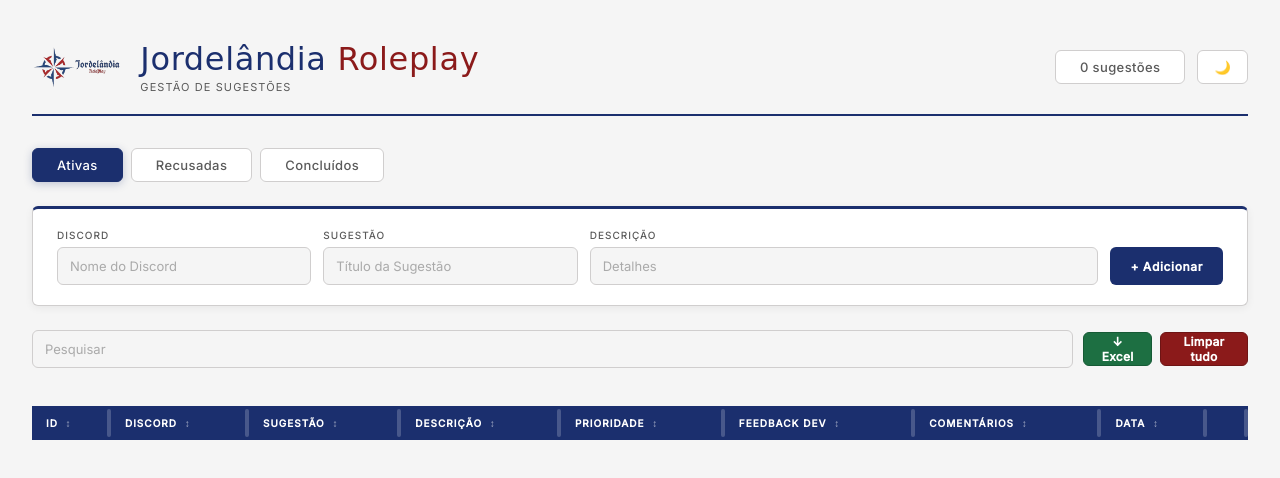
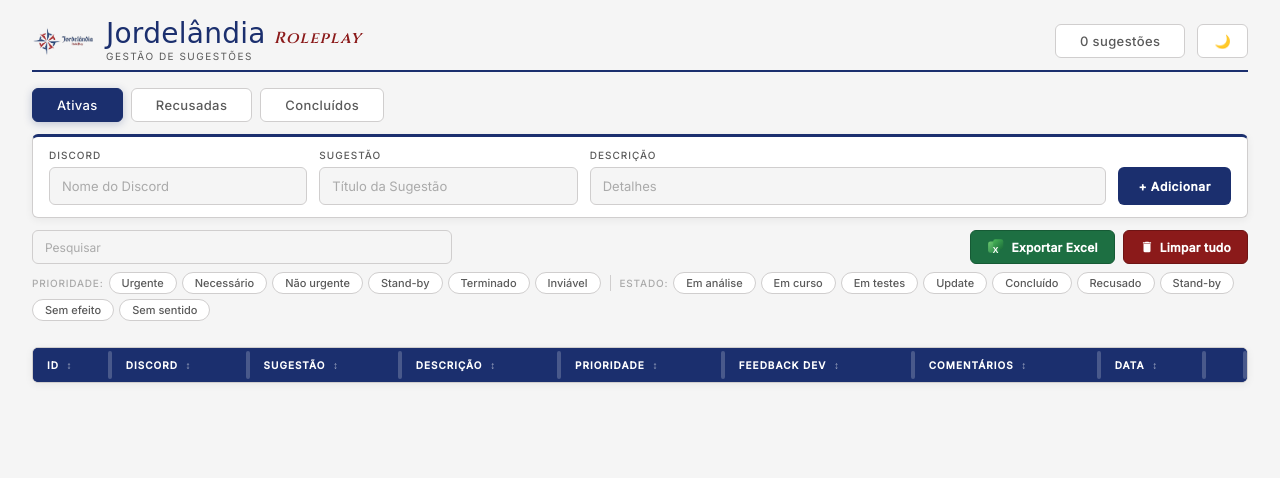
Before and after one commit to luiscsm3/sugestoes-, a plain HTML site: page index.html in a window 1280 px wide. Drawn offline with Linux system fonts and the light colour scheme; no server answers; a web font is replaced by a local one.

Commit message:
Mais uma versao

```diff
--- a/index.html
+++ b/index.html
@@ -3,8 +3,9 @@
 <head>
 <meta charset="UTF-8">
 <meta name="viewport" content="width=device-width, initial-scale=1.0">
-<title>Portugália Roleplay — Sugestões</title>
-<link href="https://fonts.googleapis.com/css2?family=UnifrakturMaguntia&family=Cinzel:wght@400;600&family=Inter:wght@400;500&display=swap" rel="stylesheet"><link rel="stylesheet" href="style.css">
+<title>Jordelândia Roleplay — Sugestões</title>
+<link href="https://fonts.googleapis.com/css2?family=UnifrakturMaguntia&family=Cinzel:wght@400;600&family=Inter:wght@400;500&display=swap" rel="stylesheet">
+<link rel="stylesheet" href="style.css">
 </head>
 
 <script>
@@ -23,7 +24,6 @@ document.addEventListener('DOMContentLoaded', () => {
       x = e.clientX;
       w = col.offsetWidth;
       resizer.classList.add('active');
-
       document.addEventListener('mousemove', onMouseMove);
       document.addEventListener('mouseup', onMouseUp);
     });
@@ -42,7 +42,6 @@ document.addEventListener('DOMContentLoaded', () => {
   });
 });
 </script>
-
 
 <body>
 
@@ -79,20 +78,51 @@ document.addEventListener('DOMContentLoaded', () => {
     <label>Descrição</label>
     <input id="f-desc" type="text" placeholder="Detalhes" />
   </div>
-
   <button class="btn-add" onclick="addEntry()">+ Adicionar</button>
 </div>
 
 <div class="toolbar">
+  <div class="search-wrap">
     <input type="text" id="search" placeholder="Pesquisar" oninput="renderTable()" />
+    <button class="search-clear" id="search-clear" onclick="clearSearch()" title="Limpar pesquisa">×</button>
+  </div>
   <div class="toolbar-right">
-    <button class="btn-excel" onclick="exportExcel()">↓ Excel</button>
-    <button class="btn-clear" onclick="clearAll()">Limpar tudo</button>
+    <button class="btn-excel" onclick="exportExcel()">
+      <img src="excel-icon.svg" width="18" height="18" alt="Excel" />
+      Exportar Excel
+    </button>
+    <button class="btn-clear" onclick="clearAll()">
+      <svg width="14" height="14" viewBox="0 0 24 24" fill="currentColor"><path d="M6 19c0 1.1.9 2 2 2h8c1.1 0 2-.9 2-2V7H6v12zM19 4h-3.5l-1-1h-5l-1 1H5v2h14V4z"/></svg>
+      Limpar tudo
+    </button>
   </div>
+</div>
+
+<div class="filter-chips">
+  <span class="chips-label">Prioridade:</span>
+  <button class="chip" data-filter="prioridade" data-value="Urgente" onclick="setFilter('prioridade','Urgente')">Urgente</button>
+  <button class="chip" data-filter="prioridade" data-value="Necessário" onclick="setFilter('prioridade','Necessário')">Necessário</button>
+  <button class="chip" data-filter="prioridade" data-value="Não urgente" onclick="setFilter('prioridade','Não urgente')">Não urgente</button>
+  <button class="chip" data-filter="prioridade" data-value="Stand-by" onclick="setFilter('prioridade','Stand-by')">Stand-by</button>
+  <button class="chip" data-filter="prioridade" data-value="Terminado" onclick="setFilter('prioridade','Terminado')">Terminado</button>
+  <button class="chip" data-filter="prioridade" data-value="Inviável" onclick="setFilter('prioridade','Inviável')">Inviável</button>
+  <span class="chips-sep"></span>
+  <span class="chips-label">Estado:</span>
+  <button class="chip" data-filter="feedback" data-value="Em análise" onclick="setFilter('feedback','Em análise')">Em análise</button>
+  <button class="chip" data-filter="feedback" data-value="Em curso" onclick="setFilter('feedback','Em curso')">Em curso</button>
+  <button class="chip" data-filter="feedback" data-value="Em testes" onclick="setFilter('feedback','Em testes')">Em testes</button>
+  <button class="chip" data-filter="feedback" data-value="Update" onclick="setFilter('feedback','Update')">Update</button>
+  <button class="chip" data-filter="feedback" data-value="Concluído" onclick="setFilter('feedback','Concluído')">Concluído</button>
+  <button class="chip" data-filter="feedback" data-value="Recusado" onclick="setFilter('feedback','Recusado')">Recusado</button>
+  <button class="chip" data-filter="feedback" data-value="Stand-by" onclick="setFilter('feedback','Stand-by')">Stand-by</button>
+  <button class="chip" data-filter="feedback" data-value="Sem efeito" onclick="setFilter('feedback','Sem efeito')">Sem efeito</button>
+  <button class="chip" data-filter="feedback" data-value="Sem sentido" onclick="setFilter('feedback','Sem sentido')">Sem sentido</button>
+  <button class="chip-clear-all" id="chip-clear-all" onclick="clearFilters()" style="display:none">× Limpar filtros</button>
 </div>
 
 <div id="status-msg" class="status-msg"></div>
 
+<div class="table-wrap">
   <table>
     <thead>
       <tr>
@@ -109,6 +139,7 @@ document.addEventListener('DOMContentLoaded', () => {
     </thead>
     <tbody id="tbody"></tbody>
   </table>
+</div>
 
 <div class="toast" id="toast"></div>
 
--- a/style.css
+++ b/style.css
@@ -50,7 +50,7 @@ body {
   font-family: var(--font-body);
   font-size: 14px;
   min-height: 100vh;
-  padding: 40px 32px;
+  padding: 20px 32px;
   transition: background .3s, color .3s;
 }
 
@@ -58,29 +58,40 @@ header {
   display: flex;
   align-items: center;
   justify-content: space-between;
-  margin-bottom: 32px;
+  margin-bottom: 16px;
   border-bottom: 2px solid var(--accent);
-  padding-bottom: 20px;
-  gap: 16px;
+  padding-bottom: 8px;
+  gap: 12px;
 }
 
-.header-left { display: flex; align-items: center; gap: 16px; }
-.logo-img { height: 52px; width: auto; object-fit: contain; }
+.header-left { display: flex; align-items: center; gap: 10px; }
+.logo-img { height: 36px; width: auto; object-fit: contain; }
 
 header h1 {
   font-family: 'UnifrakturMaguntia', cursive;
-  font-size: 32px;
+  font-size: 28px;
   font-weight: 400;
-  color: var(--accent);
-  letter-spacing: 0.02em;
+  color: #1B2F6E;
+  letter-spacing: 0.01em;
+  line-height: 1;
+  display: flex;
+  align-items: baseline;
+  gap: 8px;
 }
 
-header h1 span { color: var(--red); }
+header h1 span {
+  font-family: 'Cinzel', serif;
+  font-size: 16px;
+  font-weight: 600;
+  font-style: italic;
+  color: var(--red);
+  letter-spacing: 0.08em;
+}
 
 .subtitle {
-  font-size: 11px;
+  font-size: 10px;
   color: var(--text-muted);
-  letter-spacing: 0.1em;
+  letter-spacing: 0.15em;
   text-transform: uppercase;
   margin-top: 2px;
 }
@@ -123,8 +134,8 @@ header h1 span { color: var(--red); }
   border: 1px solid var(--border);
   border-top: 3px solid var(--accent);
   border-radius: var(--radius);
-  padding: 20px 24px;
-  margin-bottom: 24px;
+  padding: 12px 16px;
+  margin-bottom: 12px;
   display: grid;
   grid-template-columns: 1fr 1fr 2fr auto;
   gap: 12px;
@@ -145,7 +156,7 @@ header h1 span { color: var(--red); }
 .tabs {
   display: flex;
   gap: 8px;
-  margin-bottom: 24px;
+  margin-bottom: 12px;
 }
 
 .tab {
@@ -210,7 +221,7 @@ input::placeholder { color: var(--text-dim); }
   display: flex;
   gap: 10px;
   align-items: center;
-  margin-bottom: 12px;
+  margin-bottom: 8px;
 }
 
 .search-wrap { position: relative; flex: 1; max-width: 420px; }
@@ -276,7 +287,7 @@ input::placeholder { color: var(--text-dim); }
 .btn-clear:hover { background: #6e1414; box-shadow: 0 2px 8px rgba(139,26,26,.35); }
 .btn-clear:active { transform: scale(.97); }
 
-.status-msg { font-size: 12px; color: var(--text-muted); margin-bottom: 8px; min-height: 18px; }
+.status-msg { font-size: 12px; color: var(--text-muted); margin-bottom: 4px; min-height: 14px; }
 
 .table-wrap {
   border: 1px solid var(--border);
@@ -552,8 +563,8 @@ th .resizer:hover, th .resizer.active {
   display: flex;
   align-items: center;
   flex-wrap: wrap;
-  gap: 6px;
-  margin-bottom: 10px;
+  gap: 5px;
+  margin-bottom: 8px;
 }
 
 .chips-label {
```
Lines whose indentation alone changed are shown as unchanged.
